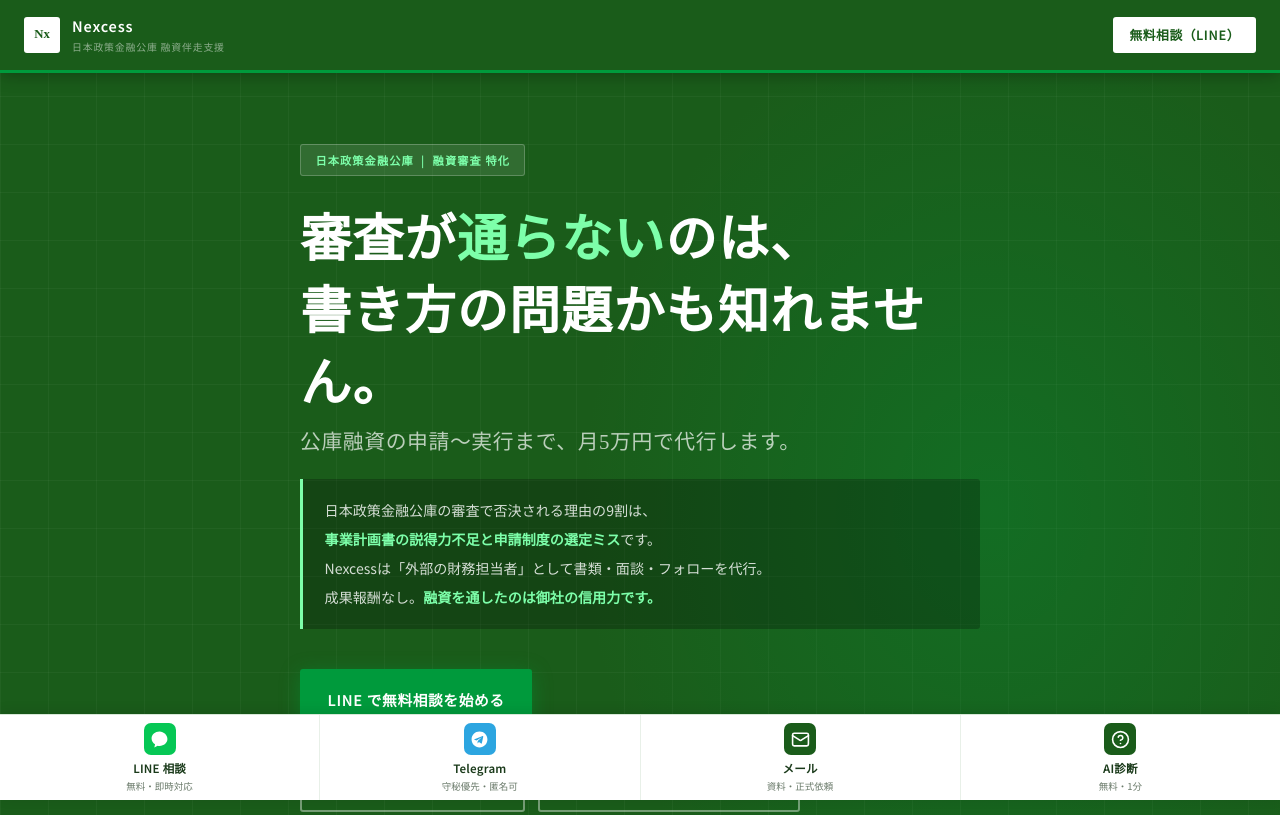
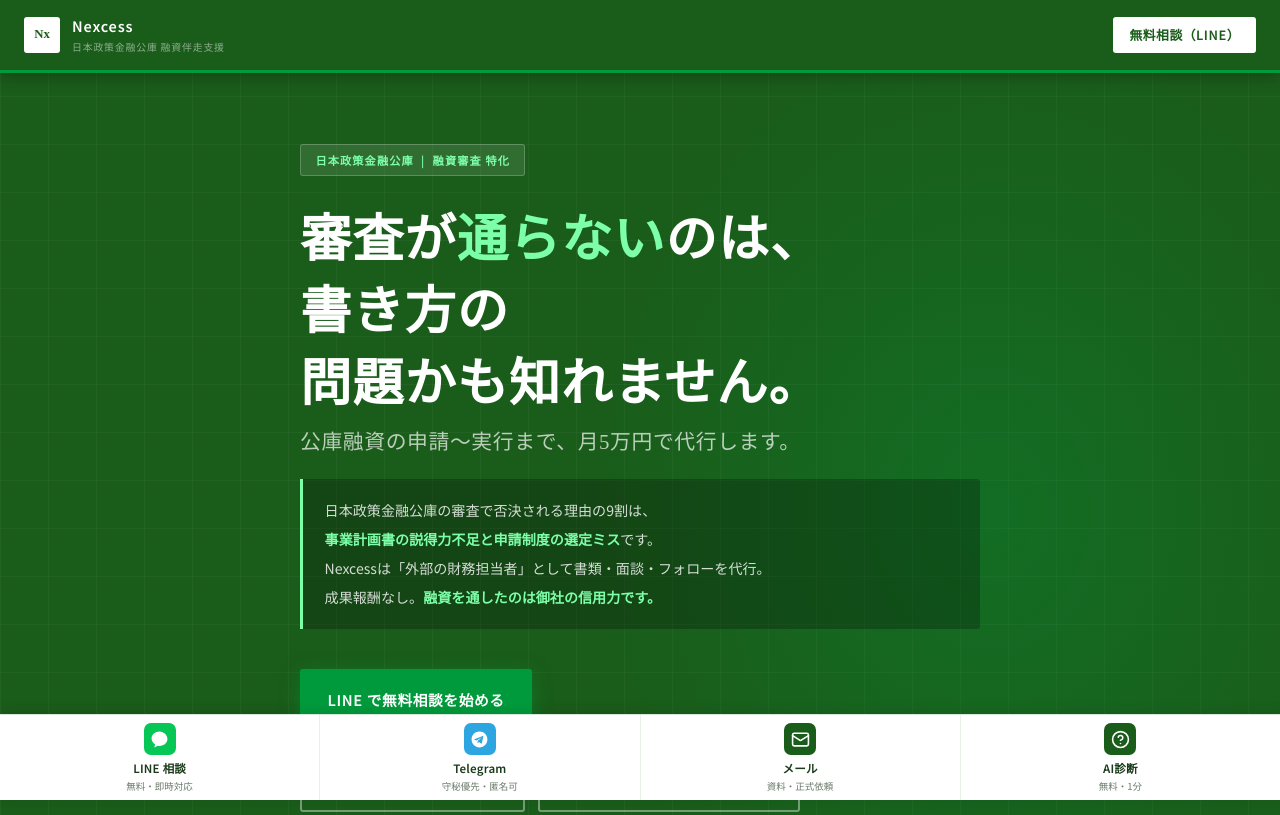
Before and after one commit to Nexccess/finance, a website: page index.html in a window 1280 px wide. Shown: the top 815 px of the page. Drawn offline with Linux system fonts and the light colour scheme.

Commit message:
Update index.html

```diff
--- a/index.html
+++ b/index.html
@@ -614,7 +614,7 @@
 
 　　<h1 class="hero-h1 rv" id="hero-heading">
       審査が<span class="accent">通らない</span>のは、<br>
-      書き方の問題かも知れません。
+      書き方の<br>問題かも知れません。
       <span class="sub-line">公庫融資の申請〜実行まで、月5万円で代行します。</span>
     </h1>
     <div class="hero-philosophy rv">
```
